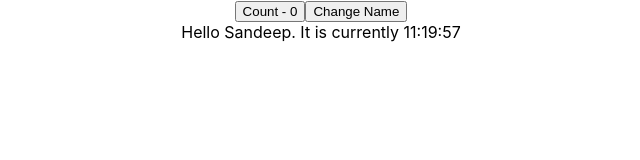
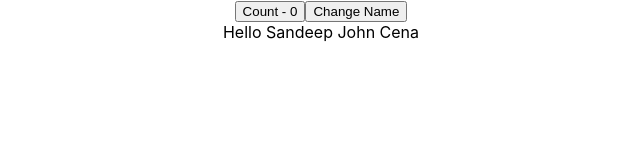
Before and after one commit to SandeepKumar377/ReactJS-Render, a React (Create React App) app: page / in a window 1280 px wide. Shown: the top 160 px of the page, without its empty margins (319-959 px from the left). Built offline with nearby package versions, Linux system fonts and the light colour scheme.

Commit message:
Incorrect memo with props Reference

```diff
--- a/src/App.js
+++ b/src/App.js
@@ -1,5 +1,6 @@
 import './App.css';
-import { ParentThree } from './components/Incorrect Optimizations/ParentThree';
+import { ParentFour } from './components/Incorrect Optimizations/ParentFour';
+// import { ParentThree } from './components/Incorrect Optimizations/ParentThree';
 // import { ParentTwo } from './components/Optimization/ParentTwo';
 // import { GrandParent } from './components/Optimization/GrandParent';
 // import { ChildOne } from './components/Optimization/ChildOne';
@@ -13,7 +14,9 @@
 function App() {
   return (
     <div className="App">
-      <ParentThree/>
+
+      <ParentFour />
+      {/* <ParentThree/> */}
       {/* <ParentTwo /> */}
       {/* <GrandParent /> */}
       {/* <Parent/> */}
--- /dev/null
+++ b/src/components/Incorrect Optimizations/ChildFive.js
@@ -0,0 +1,12 @@
+import React from 'react'
+
+export const ChildFive = ({name, person}) => {
+    console.log('ChildFive Render')
+    return (
+        <div>
+            Hello {name} {person.fname} {person.lname}
+        </div>
+    )
+}
+
+export const MemoizedChildFive = React.memo(ChildFive)
--- /dev/null
+++ b/src/components/Incorrect Optimizations/ParentFour.js
@@ -0,0 +1,24 @@
+import React, { useState } from 'react'
+import { MemoizedChildFive } from './ChildFive'
+
+export const ParentFour = () => {
+    const [count, setCount] = useState(0)
+    const [name, setName] = useState('Sandeep')
+
+    const person ={
+        fname:'John',
+        lname:'Cena'
+    }
+    const handleClick=()=>{}
+
+    console.log('ParentFour render')
+    return (
+        <div>
+            <button onClick={() => setCount((c) => c + 1)}>Count - {count}</button>
+            <button onClick={()=>setName('Kumar')} >Change Name</button>
+
+            <MemoizedChildFive name={name} person={person}  handleClick={handleClick}/>
+
+        </div>
+    )
+}
```
